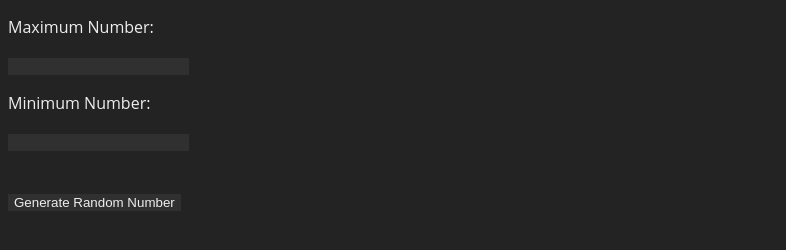
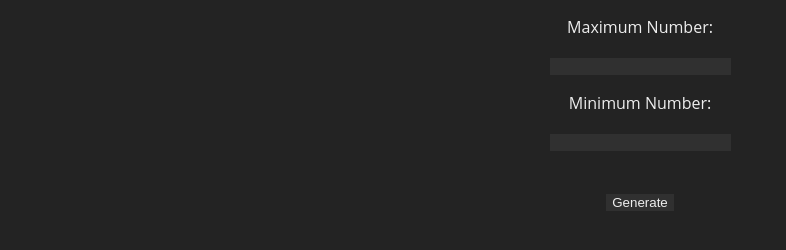
Before and after one commit to ew0345/JSRNGPage, a plain HTML site: page JSRNGPage/index.html in a window 1280 px wide. Shown: the whole page, without its empty margins (0-786 px from the left). Drawn offline with Linux system fonts and the light colour scheme.

Commit message:
Add files via upload

```diff
--- a/JSRNGPage/index.html
+++ b/JSRNGPage/index.html
@@ -8,12 +8,12 @@
         <link rel="stylesheet" href="./main.css">
     </head>
     <body>
-        <div>
+        <div class="main">
             <p>Maximum Number:</p><input label="n1" class="num"><br/>
             <p>Minimum Number:</p><input label="n2" class="num"><br/>
             <br/>
             <p class="output"></p>
         </div>
-        <button onclick="main()" class="gen">Generate Random Number</button>
+        <p class="btn"><button onclick="main()" class="gen">Generate</button></p>
     </body>
 </html>
--- a/JSRNGPage/main.css
+++ b/JSRNGPage/main.css
@@ -15,3 +15,12 @@ button {
     color: #eee;
     border: none;
 }
+
+.output {
+    font-size: 0.9em;
+}
+
+/* center page content */
+.main, .btn, .output {
+    text-align: center;
+}
```
Also changed, not shown: JSRNGPage/gui_rng.js (line endings or trailing spaces).
